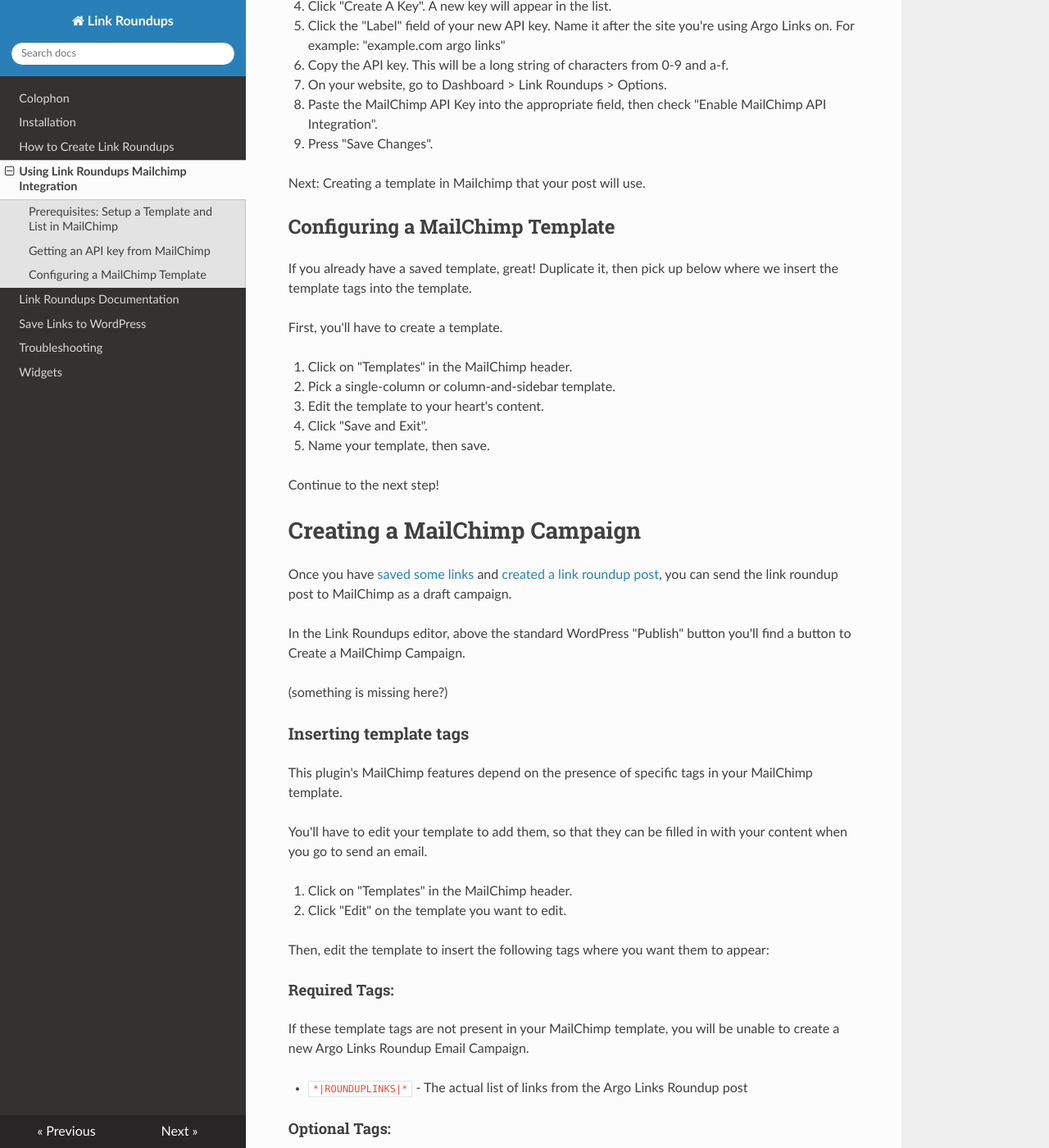
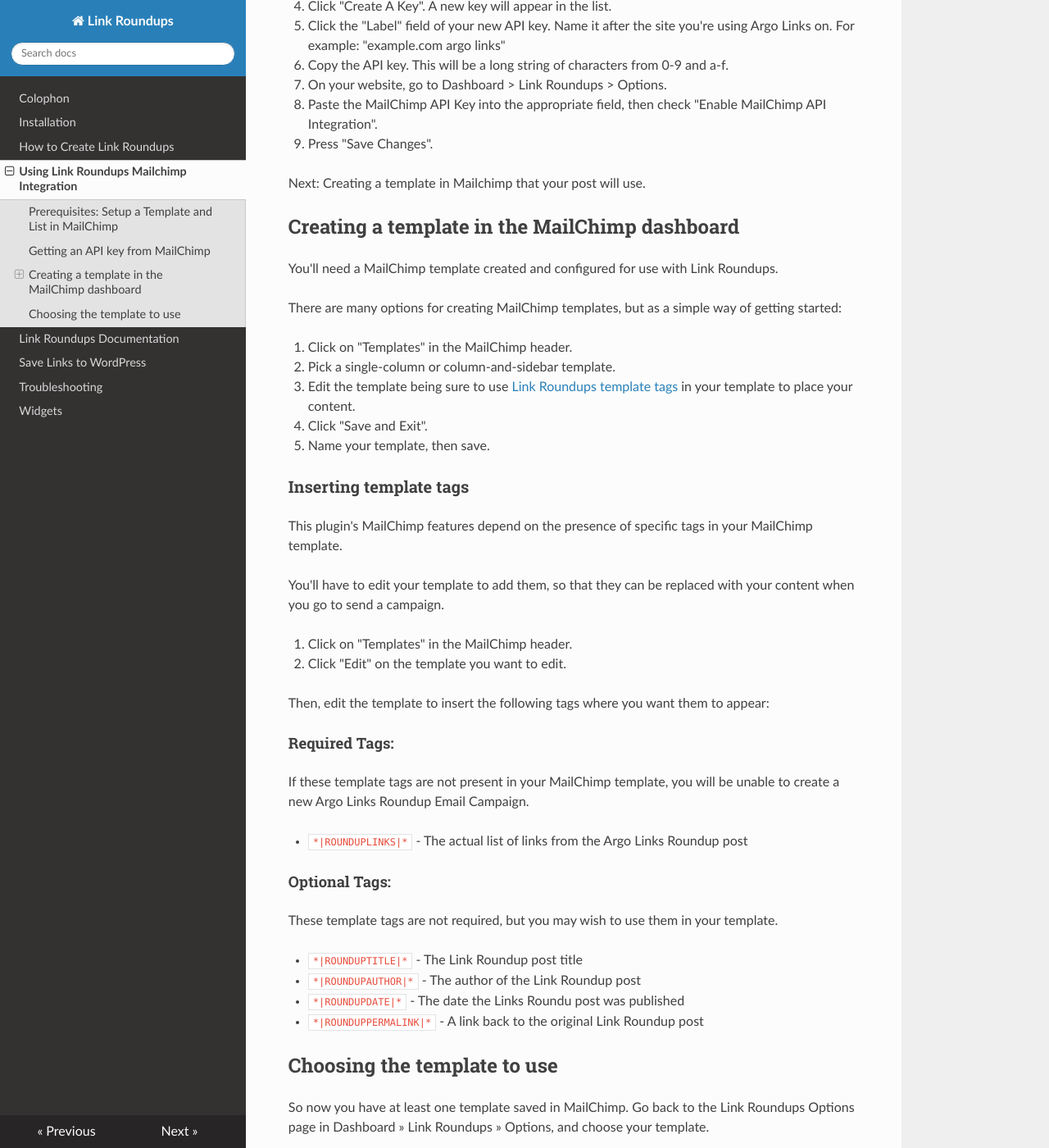
Before and after one commit to INN/link-roundups, an MkDocs documentation site: the page built from docs/mailchimp.md, in a window 1280 px wide and 1400 px high, scrolled down 540 px. Shown: the whole window at 82% size. Built offline with MkDocs 1.6.1, drawn with Linux system fonts in a browser that asks for light colours; nearby versions of some CDN libraries; some of the changed text lies outside the part shown.

Commit message:
polishing the mailchimp docs

```diff
--- a/docs/mailchimp.md
+++ b/docs/mailchimp.md
@@ -22,33 +22,23 @@ In order to use the MailChimp features of Link Roundups, you'll need to sign up
 
 Next: Creating a template in Mailchimp that your post will use.
 
-## Configuring a MailChimp Template
+## Creating a template in the MailChimp dashboard
 
-If you already have a saved template, great! Duplicate it, then pick up below where we insert the template tags into the template.
+You'll need a MailChimp template created and configured for use with Link Roundups.
 
-First, you'll have to create a template.
+There are many options for creating MailChimp templates, but as a simple way of getting started:
 
 1. Click on "Templates" in the MailChimp header.
 2. Pick a single-column or column-and-sidebar template.
-3. Edit the template to your heart's content.
+3. Edit the template being sure to use [Link Roundups template tags](#inserting-template-tags) in your template to place your content.
 4. Click "Save and Exit".
 5. Name your template, then save.
-
-Continue to the next step!
-
-# Creating a MailChimp Campaign
-
-Once you have [saved some links](saving-links.md) and [created a link roundup post](link-roundups.md), you can send the link roundup post to MailChimp as a draft campaign.
-
-In the Link Roundups editor, above the standard WordPress "Publish" button you'll find a button to Create a MailChimp Campaign.
-
-(something is missing here?)
 
 ### Inserting template tags
 
 This plugin's MailChimp features depend on the presence of specific tags in your MailChimp template.
 
-You'll have to edit your template to add them, so that they can be filled in with your content when you go to send an email.
+You'll have to edit your template to add them, so that they can be replaced with your content when you go to send a campaign.
 
 1. Click on "Templates" in the MailChimp header.
 2. Click "Edit" on the template you want to edit.
@@ -73,3 +63,11 @@ These template tags are not required, but you may wish to use them in your templ
 ## Choosing the template to use
 
 So now you have at least one template saved in MailChimp. Go back to the Link Roundups Options page in Dashboard &raquo; Link Roundups &raquo; Options, and choose your template.
+
+# Creating a MailChimp Campaign
+
+Once you have [saved some links](saving-links.md) and [created a link roundup post](link-roundups.md), you can send the link roundup post to MailChimp as a draft campaign.
+
+In the Link Roundups editor, above the standard WordPress "Publish" button you'll find a button to "Create a MailChimp Campaign."
+
+When you click "Create a MailChimp Campaign" you will be asked to confirm the action. The Link Roundups plugin will contact MailChimp to create the campaign and, upon success, present you with a link to finish editing the campaign in the MailChimp dashboard.
```
